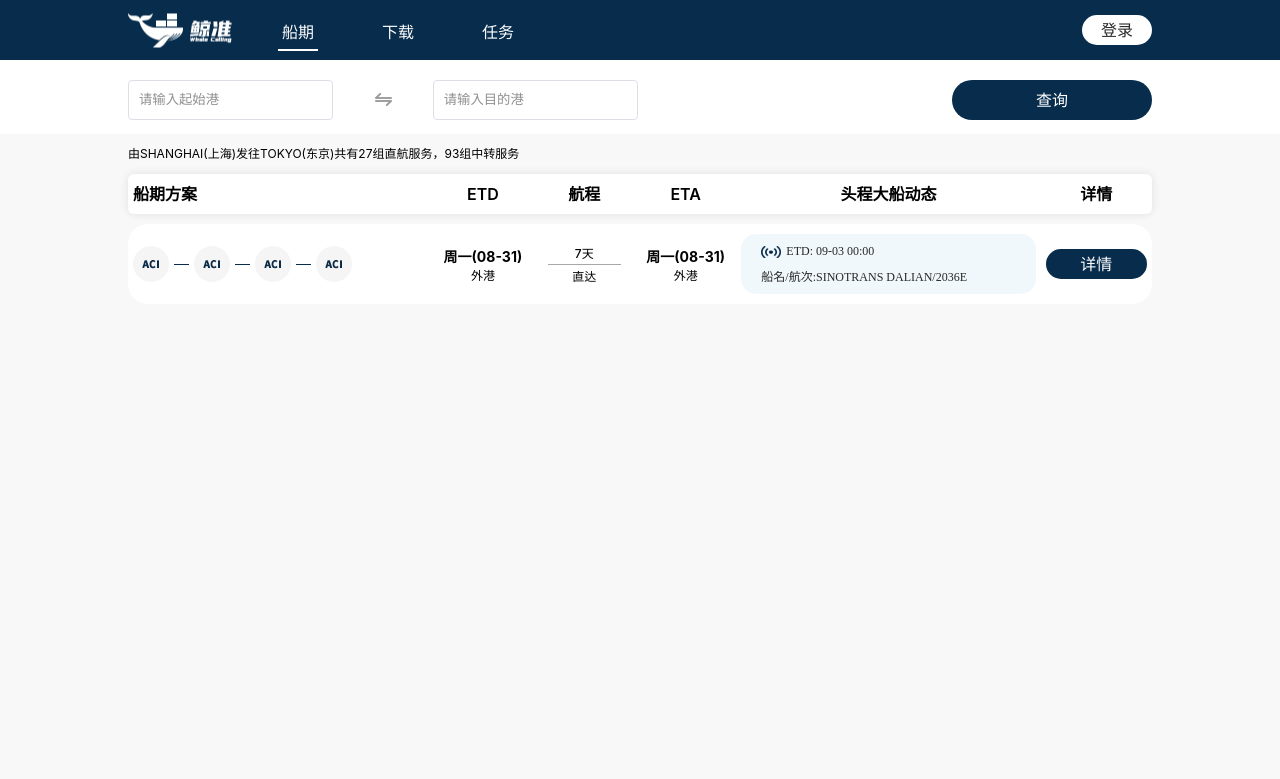
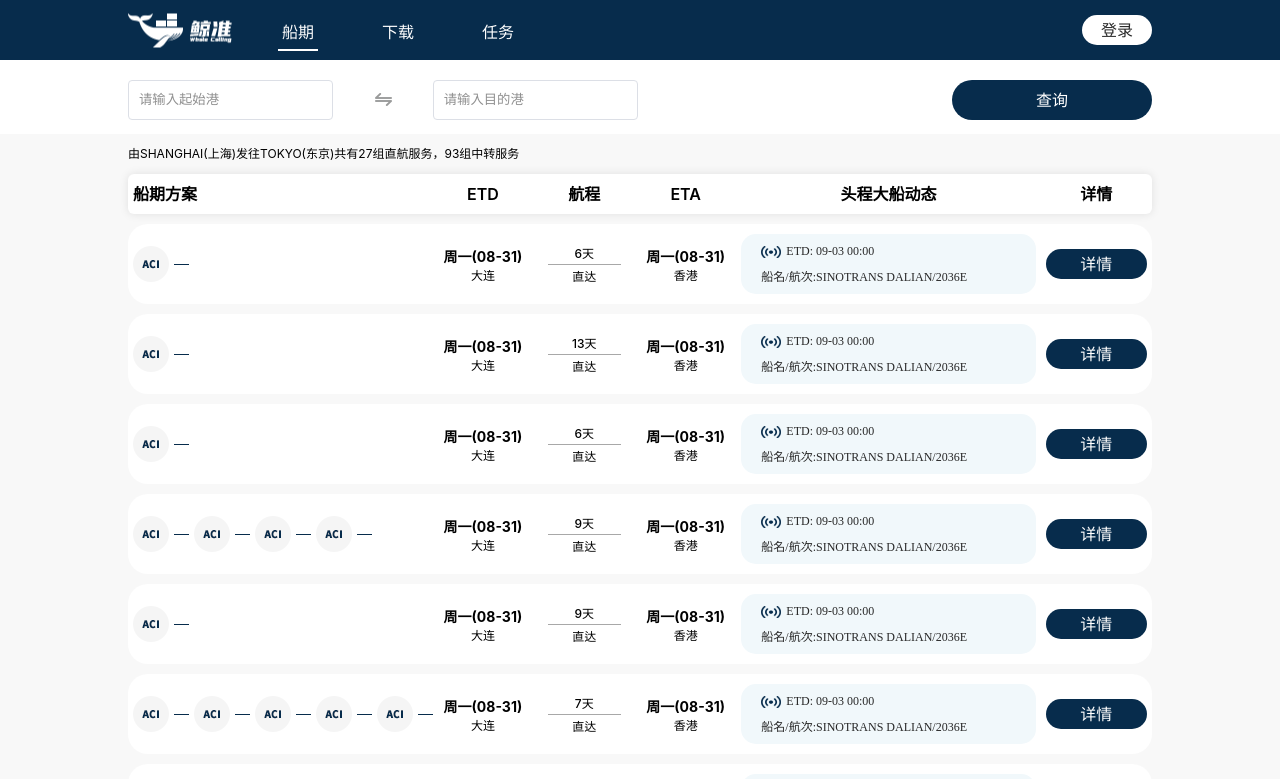
Before and after one commit to tdddlmzd/react_web, a React (Create React App) app in the folder my_web/: page /#/list in a window 1280 px wide. Shown: the top 779 px of the page. Built offline with nearby package versions, Linux system fonts and the light colour scheme.

Commit message:
list数据优化

```diff
--- a/my_web/src/component/List.js
+++ b/my_web/src/component/List.js
@@ -58,8 +58,8 @@ class List extends React.Component {
   getDate(){
     axios.get('http://localhost:3000/json/list/Dalian_HongKong.json').then((res) => {
       console.log(res,'res')
-      if(res.date.status === 1){
-        var direct = res.date.content.direct.length > 0 ? res.date.content.direct : []
+      if(res.data.status === 1){
+        var direct = res.data.content.direct.length > 0 ? res.data.content.direct : []
         var directList = []
         for (let i = 0; i < direct.length; i++) {
           directList.push({
@@ -74,23 +74,27 @@ class List extends React.Component {
             voyage: direct[i].voyage,
             sameRoute: direct[i].sameRoute,
             routeCodeList: direct[i].routeCodeList,
+            traceStatus: direct[i].traceStatus,
+            isLate: direct[i].isLate
           })
         }
-        var transit = res.date.content.transit.length > 0 ? res.date.content.transit : []
+        var transit = res.data.content.transit.length > 0 ? res.data.content.transit : []
         var transitList = []
         for (let j = 0; j < transit.length; j++) {
           transitList.push({
-            pathId: direct[i].pathId,
-            id: direct[i].id,
-            staticEtdSort: direct[i].staticEtdSort,
-            staticEtaSort: direct[i].staticEtaSort,
-            polTerninal: direct[i].polTerninal,
-            podTerninal: direct[i].podTerninal,
-            transTime: direct[i].transTime,
-            vessel: direct[i].vessel,
-            voyage: direct[i].voyage,
-            sameRoute: direct[i].sameRoute,
-            routeCodeList: direct[i].routeCodeList,
+            pathId: transit[j].pathId,
+            id: transit[j].id,
+            staticEtdSort: transit[j].staticEtdSort,
+            staticEtaSort: transit[j].staticEtaSort,
+            polTerninal: transit[j].polTerninal,
+            podTerninal: transit[j].podTerninal,
+            transTime: transit[j].transTime,
+            vessel: transit[j].vessel,
+            voyage: transit[j].voyage,
+            sameRoute: transit[j].sameRoute,
+            routeCodeList: transit[j].routeCodeList,
+            traceStatus: transit[j].traceStatus,
+            isLate: transit[j].isLate
           })
         }
         this.setState({
@@ -106,7 +110,7 @@ class List extends React.Component {
     this.getDate()
   }
   render() {
-    var { isShowQis, isShowmud, qisCity, mudCity} = this.state
+    var { isShowQis, isShowmud, qisCity, mudCity, direct, transit} = this.state
     return (
       <div className='list'>
         <div className='list_head'>
@@ -162,36 +166,34 @@ class List extends React.Component {
               <li className='list_main_head_li li_head5'>头程大船动态</li>
               <li className='list_main_head_li li_head6'>详情</li>
             </ul>
-            <ul className='list_main_data_ul'>
+            {
+              direct.map(item =>{
+                return (
+                  <ul className='list_main_data_ul' key={item.id}>
                     <li className='list_main_direct_li direct__head1'>
-                <p className='direct__head1_p'>
+                      {
+                        item.sameRoute.map(sameRoute =>{
+                          return (
+                            <p className='direct__head1_p' key={sameRoute.staticId}>
                               <img src={require("../image/list/ACIC.png")} className='direct__head1_img' alt=''/>
                               <span className='direct__head1_span'></span>
                             </p>
-                <p className='direct__head1_p'>
-                  <img src={require("../image/list/ACIC.png")} className='direct__head1_img' alt=''/>
-                  <span className='direct__head1_span'></span>
-                </p>
-                <p className='direct__head1_p'>
-                  <img src={require("../image/list/ACIC.png")} className='direct__head1_img' alt=''/>
-                  <span className='direct__head1_span'></span>
-                </p>
-                <p className='direct__head1_p'>
-                  <img src={require("../image/list/ACIC.png")} className='direct__head1_img' alt=''/>
-                </p>
+                          )
+                        })
+                      }
                     </li>
                     <li className='list_main_direct_li direct__head2'>
                       <p className='direct__head_p1'>周一(08-31)</p>
-                <p className='direct__head_p2'>外港</p>
+                      <p className='direct__head_p2'>{item.polTerninal}</p>
                     </li>
                     <li className='list_main_direct_li direct__head3'>
-                <p className='direct__head3_p1'>7天</p>
+                    <p className='direct__head3_p1'>{item.transTime ? item.transTime + '天' : ''}</p>
                       <p className='direct__head3_p2'></p>
-                <p className='direct__head3_p3'>直达</p>
+                      <p className='direct__head3_p3'>{item.traceStatus === 0 ? '直达' : '中转'}</p>
                     </li>
                     <li className='list_main_direct_li direct__head4'>
                       <p className='direct__head_p1'>周一(08-31)</p>
-                <p className='direct__head_p2'>外港</p>
+                      <p className='direct__head_p2'>{item.podTerninal}</p>
                     </li>
                     <li className='list_main_direct_li direct__head5'>
                       <div className='direct__head5_div'>
@@ -206,6 +208,9 @@ class List extends React.Component {
                       <p className='direct__head6_p'>详情</p>
                     </li>
                   </ul>
+                )
+              })
+            }
         </div>
       </div>
     )
```
Lines whose indentation alone changed are shown as unchanged.
